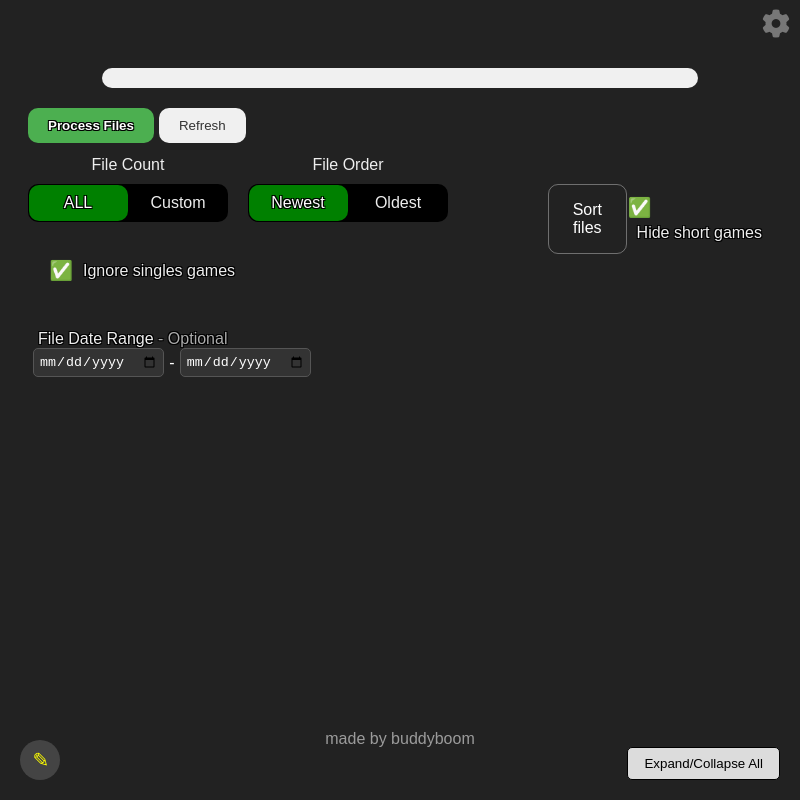
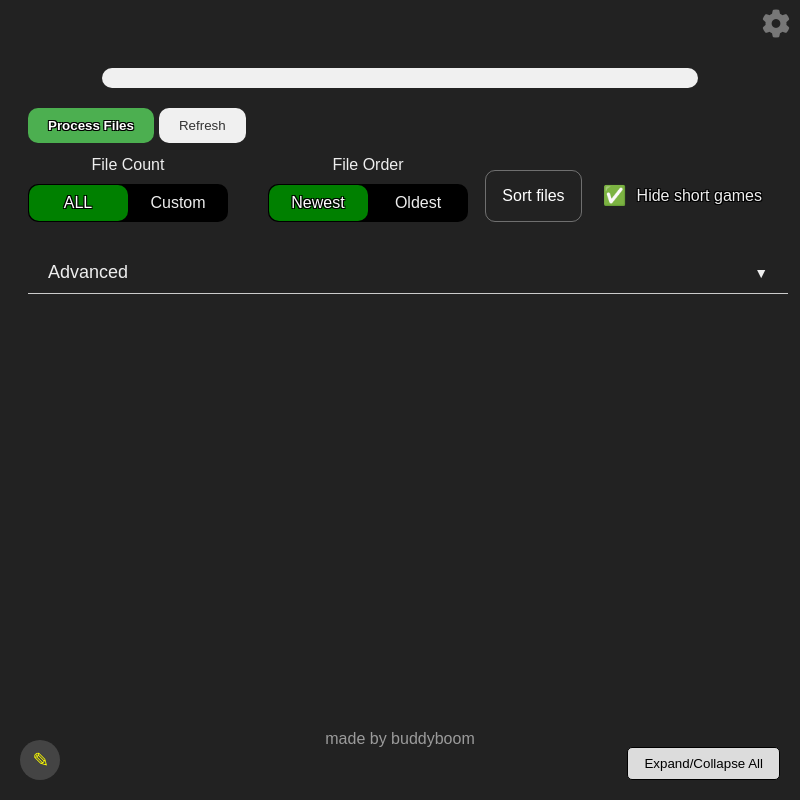
Before and after one commit to buddyboom/slippi-stats-doubles, an Electron app: page src/index.html in a window 800 px wide. Drawn offline with Linux system fonts and the light colour scheme; no server answers.

Commit message:
add Advanced file options accordion, includes File Date Range and Ignore Singles games

```diff
--- a/src/css/buttons.css
+++ b/src/css/buttons.css
@@ -116,7 +116,7 @@ button:hover {
     font-size: 19px;
     color: white; /* Color of the checkmark */
     position: absolute; /* Position absolute for positioning */
-    top: 45%;
+    top: 40%;
     left: 50%;
     transform: translate(-50%, -50%); /* Center the checkmark */
     visibility: hidden; /* Hide the checkmark by default */
@@ -134,6 +134,7 @@ button:hover {
 .ignore-singles label {
     /* Display on a single line */
     white-space: nowrap;
+    width: 0%;
 }
 
 #expandCollapseButton {
@@ -270,6 +271,11 @@ button:hover {
     transition: background-color 0.3s ease;
 }
 
+.hide-short-games {
+    display: flex;
+    align-items: center;
+}
+
 .hide-short-games input[type="checkbox"] {
     appearance: none;
     -webkit-appearance: none;
@@ -280,15 +286,18 @@ button:hover {
     border: 1px solid #ccc;
     cursor: pointer;
     position: relative;
+    display: inline-block;
+    vertical-align: middle;
 }
 
 .hide-short-games input[type="checkbox"]:checked {
     background-color: #4CAF50;
+    border-color: #4CAF50; /* Ensure the border is consistent when checked */
 }
 
 .hide-short-games input[type="checkbox"]::before {
-    content: "\2705";
-    font-size: 19px;
+    content: "\2705"; /* Checkmark character */
+    font-size: 19px; /* Adjust font-size for better alignment */
     color: white;
     position: absolute;
     top: 45%;
--- a/src/css/layout.css
+++ b/src/css/layout.css
@@ -129,8 +129,7 @@ input[type=number]::-webkit-outer-spin-button {
 }
 
 .calendar-selectors {
-    margin-top: 40px; /* Adjust margin as needed */
-    margin-right: 20px; /* Adjust margin as needed */
+    margin-top: 5px;
 }
 
 .date-range-container {
@@ -153,8 +152,7 @@ input[type=number]::-webkit-outer-spin-button {
 .ignore-singles {
     display: flex;
     align-items: center;
-    margin-left: 20px;
-    margin-top: 30px;
+    margin-top: 15px;
 }
 
 legend {
@@ -167,7 +165,6 @@ legend {
     position: relative;
     display: flex;
     min-width: 200px;
-    /* border: dashed black 1px; */
     border-radius: 10px;
     background-color: #000000;
     margin-top: 10px;
@@ -186,8 +183,18 @@ legend {
 
 .options-container {
     display: flex;
-    align-items: center;
+    align-items: flex-end;
     justify-content: space-between;
+}
+
+.left-options .file-options {
+    display: flex;
+    gap: 20px;
+}
+
+.right-options {
+    display: flex;
+    gap: 20px;
 }
 
 fieldset {
@@ -213,6 +220,71 @@ fieldset:not(:last-child) {
 .option-order {
     display: flex;
     align-items: center;
+}
+
+.accordion {
+    width: 95vw;
+    margin: 0; /* Remove margin */
+    padding: 0; /* Remove padding */
+    border-bottom: 1px solid #ccc;
+}
+
+.accordion-header {
+    cursor: pointer;
+    font-size: 18px;
+    margin-top: 30px;
+    display: flex;
+    justify-content: space-between;
+    align-items: center;
+}
+
+.accordion-button {
+    background: none;
+    border: none;
+    font-size: inherit;
+    text-align: left;
+    width: 100%;
+    cursor: pointer;
+    display: flex;
+    justify-content: space-between;
+    align-items: center;
+}
+
+.accordion-arrow {
+    font-size: 14px;
+    transition: transform 0.3s ease;
+}
+
+.accordion-content {
+    max-height: 0;
+    overflow: hidden;
+    transition: max-height 0.3s ease;
+    padding: 0 15px;
+}
+
+.accordion-content p {
+    padding: 15px 0;
+    margin: 0;
+}
+
+/* Add this CSS to rotate the arrow */
+.accordion-header.active .accordion-arrow {
+    transform: rotate(180deg);
+}
+
+.file-options-advanced {
+    border: 1px solid #999;
+    padding: 15px;
+    margin-top: 10px;
+    margin-bottom: 15px;
+    border-radius: 5px;
+}
+
+.file-options-advanced legend {
+    font-size: 18px;
+    padding: 0 10px;
+    color: #ccc;
+    font-weight: bold;
 }
 
 #footer {
--- a/src/index.html
+++ b/src/index.html
@@ -62,6 +62,7 @@
         <div style="height: 40px;"></div>
 
         <div class="options-container">
+            <div class="left-options">
                 <div class="file-options">
                     <div class="option-count">
                         <fieldset>
@@ -92,12 +93,10 @@
                             </div>
                         </fieldset>
                     </div>
-                <div class="ignore-singles">
-                    <input type="checkbox" id="ignoreSingles" name="ignoreSingles" checked>
-                    <label for="ignoreSingles">Ignore singles games</label>
                 </div>
             </div>
             <!-- <button id="sortProcessedFiles">Sort Processed Files</button> -->
+            <div class="right-options">
                 <div class="dropdown">
                     <button class="dropbtn">Sort files</button>
                     <div id="sortDropdown" class="dropdown-content">
@@ -107,13 +106,20 @@
                         <a href="#" id="shortestOption">Shortest game</a>
                     </div>
                 </div>
-
                 <div class="hide-short-games">
                     <input type="checkbox" id="hideShortGamesCheckbox" checked>
                     <label for="hideShortGamesCheckbox">Hide short games</label>
                 </div>
-
             </div>
+        </div>
+        <div class="accordion">
+            <div class="accordion-item">
+                <div class="accordion-header" id="accordionHeader">
+                    <button class="accordion-button">Advanced <span class="accordion-arrow">&#9660;</span></button>
+                </div>
+                <div class="accordion-content" id="accordionContent">
+                    <fieldset class="file-options-advanced">
+                        <legend>File Options - Advanced</legend>
                         <div class="calendar-selectors">
                             <label for="startDate">File Date Range <span style="color: #adadad"> - Optional</span></label>
                             <div class="date-range-container">
@@ -123,6 +129,15 @@
                             </div>
                             <p id="dateError" style="color: red; display: none;">End date must be on or after start date.</p>
                         </div>
+                        <div class="ignore-singles">
+                            <input type="checkbox" id="ignoreSingles" name="ignoreSingles" checked>
+                            <label for="ignoreSingles">Ignore singles games</label>
+                        </div>
+                    </fieldset>
+                </div>
+            </div>
+        </div>
+
 
         <div id="settingsButtonContainer">
             <i id="settingsButton" class="fa fa-cog"></i>
--- a/src/renderer.js
+++ b/src/renderer.js
@@ -1290,6 +1290,19 @@ document.addEventListener('DOMContentLoaded', function() {
     initializeHideShortGamesCheckbox();
     initializeSettingsModal();
 
+    const accordionHeader = document.getElementById("accordionHeader");
+    const accordionContent = document.getElementById("accordionContent");
+
+    accordionHeader.addEventListener("click", function () {
+        this.classList.toggle("active");
+
+        if (this.classList.contains("active")) {
+            accordionContent.style.maxHeight = accordionContent.scrollHeight + "px";
+        } else {
+            accordionContent.style.maxHeight = 0;
+        }
+    });
+
     const aboutModal = document.getElementById('about-modal');
     const closeButton = document.querySelector('.close');
 
```
Lines whose indentation alone changed are shown as unchanged.
